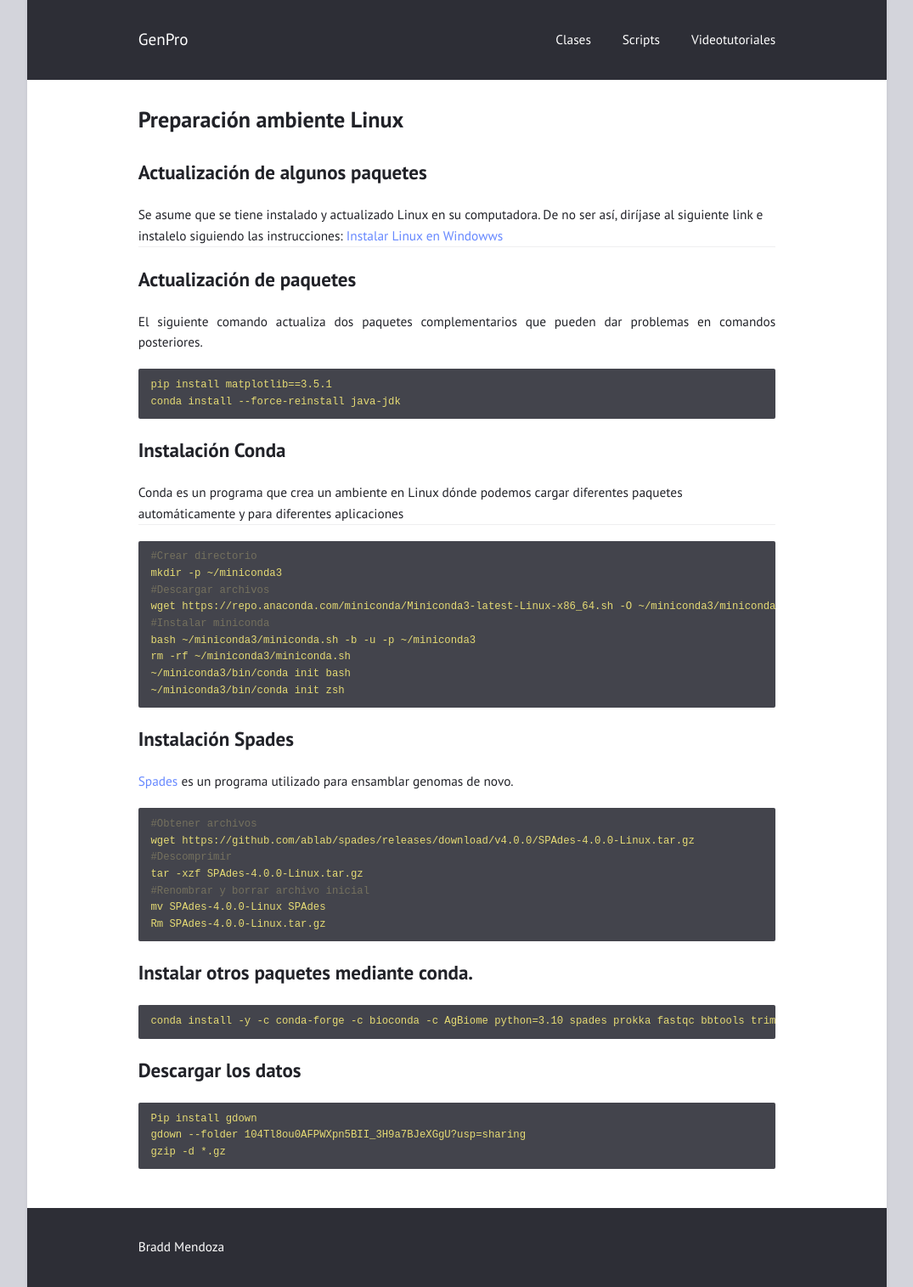
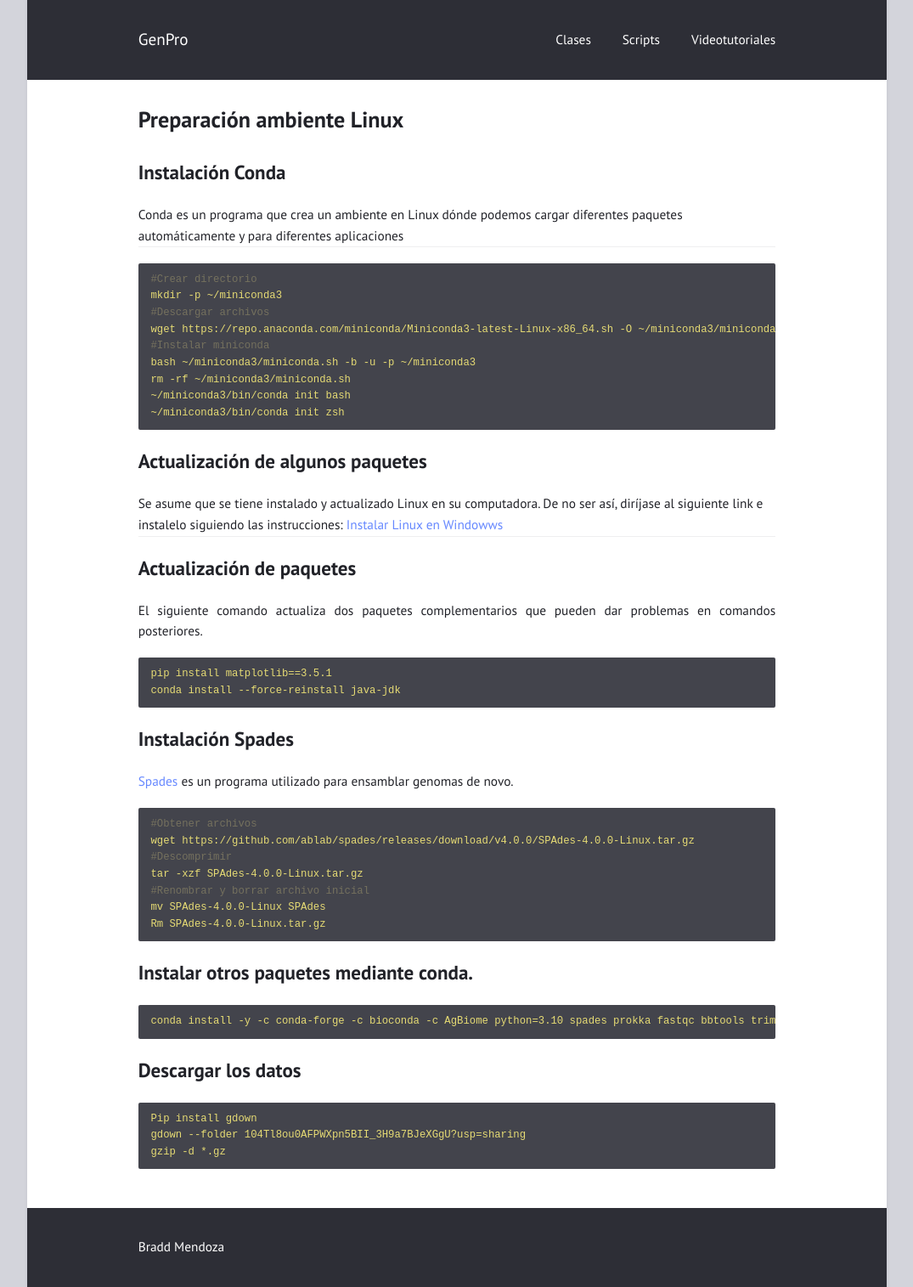
Before and after one commit to braddmg/GenPro, a Jekyll site: the page built from _posts/2024-07-14-Preparacion-de-ambiente-linux.md, in a window 1280 px wide. Shown: the whole page at 85% size, without its empty margins (102-1177 px from the left). Built offline with Jekyll 4.4.1, drawn with Linux system fonts in a browser that asks for light colours; some of the changed lines change nothing that is shown.

Commit message:
Update 2024-07-14-Preparacion-de-ambiente-linux.md

````diff
--- a/_posts/2024-07-14-Preparacion-de-ambiente-linux.md
+++ b/_posts/2024-07-14-Preparacion-de-ambiente-linux.md
@@ -2,19 +2,6 @@
 title: "Preparación ambiente Linux"
 layout: page
 ---
-
-## Actualización de algunos paquetes
-<article>
-Se asume que se tiene instalado y actualizado Linux en su computadora. De no ser así, diríjase al siguiente link e instalelo siguiendo las instrucciones: <a href="https://learn.microsoft.com/es-es/windows/wsl/install">Instalar Linux en Windowws </a> <br>
-</article>
-## Actualización de paquetes
-El siguiente comando actualiza dos paquetes complementarios que pueden dar problemas en comandos posteriores.
-
-```yml
-pip install matplotlib==3.5.1
-conda install --force-reinstall java-jdk
-```
-
 
 ## Instalación Conda
 <article>
@@ -31,6 +18,18 @@ bash ~/miniconda3/miniconda.sh -b -u -p ~/miniconda3
 rm -rf ~/miniconda3/miniconda.sh
 ~/miniconda3/bin/conda init bash
 ~/miniconda3/bin/conda init zsh
+```
+
+## Actualización de algunos paquetes
+<article>
+Se asume que se tiene instalado y actualizado Linux en su computadora. De no ser así, diríjase al siguiente link e instalelo siguiendo las instrucciones: <a href="https://learn.microsoft.com/es-es/windows/wsl/install">Instalar Linux en Windowws </a> <br>
+</article>
+## Actualización de paquetes
+El siguiente comando actualiza dos paquetes complementarios que pueden dar problemas en comandos posteriores.
+
+```yml
+pip install matplotlib==3.5.1
+conda install --force-reinstall java-jdk
 ```
 
 ## Instalación Spades
````
